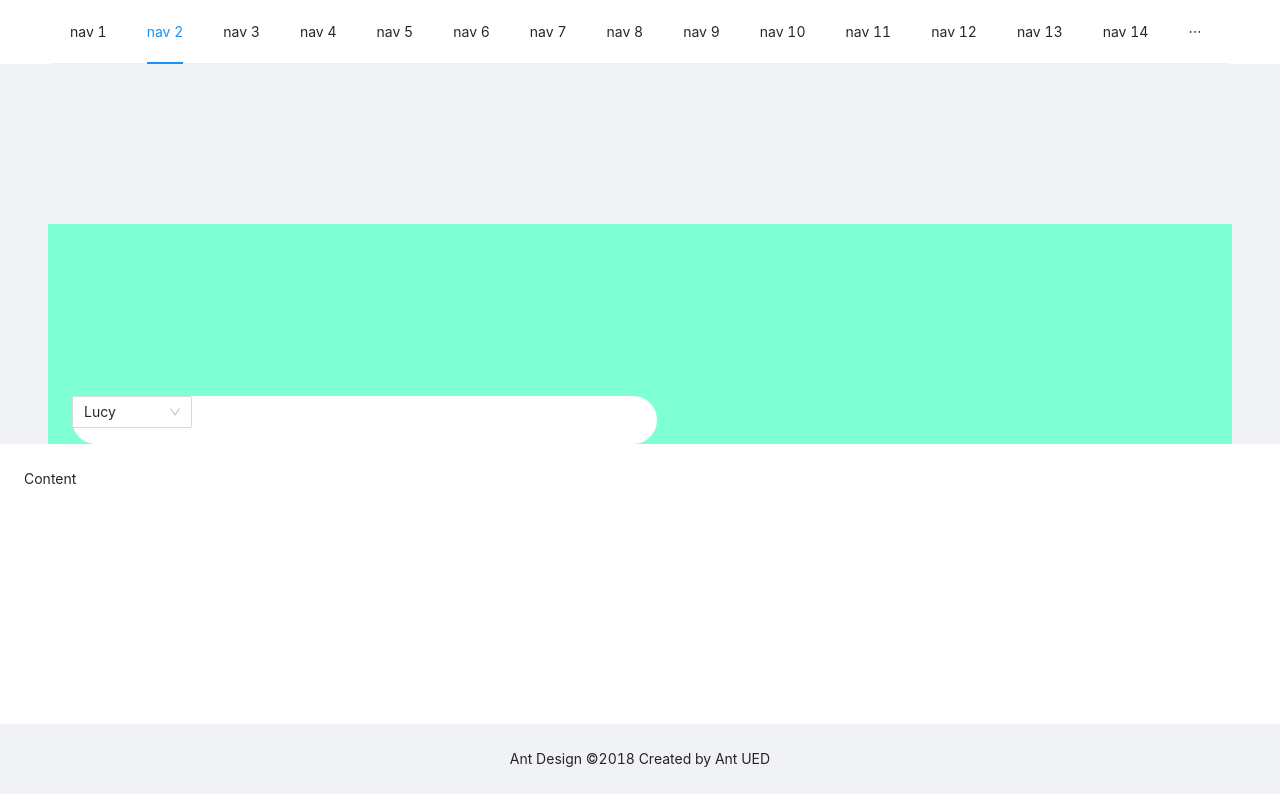
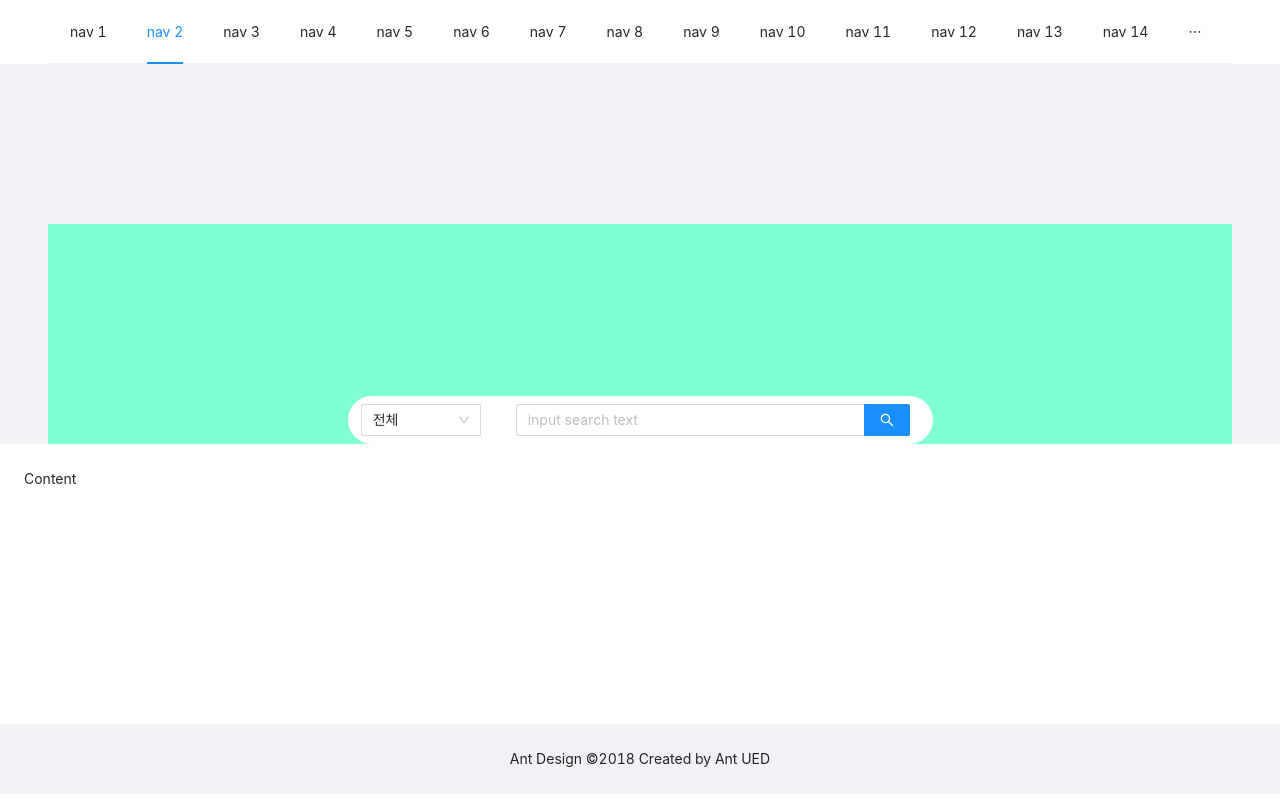
Before and after one commit to sc303030/nba_predict_react, a React (Create React App) app: page / in a window 1280 px wide. Built offline with nearby package versions, Linux system fonts and the light colour scheme.

Commit message:
22.07.20 | add searchInput

```diff
--- a/src/Contents.tsx
+++ b/src/Contents.tsx
@@ -1,6 +1,7 @@
 import { Layout } from 'antd';
 import React from 'react';
 import SelectCategory from "./Select";
+import SearchInput from './SearchInput'
 const {Content } = Layout;
 
 const contents: React.FC = () => (
@@ -10,9 +11,8 @@ const contents: React.FC = () => (
             <div></div>
             <div></div>
             <div  className="search-box">
-            <section>
               <SelectCategory/>
-            </section>
+              <SearchInput />
             </div>
           </div>
         </section>
--- /dev/null
+++ b/src/SearchInput.tsx
@@ -0,0 +1,13 @@
+import { Input, Space } from 'antd';
+import React from 'react';
+const { Search } = Input;
+
+const onSearch = (value: string) => console.log(value);
+
+const searchInput: React.FC = () => (
+  <Space direction="vertical">
+    <Search placeholder="input search text" onSearch={onSearch} enterButton />
+  </Space>
+);
+
+export default searchInput;
--- a/src/Select.tsx
+++ b/src/Select.tsx
@@ -8,15 +8,12 @@ const handleChange = (value: string) => {
 
 const selectCategory: React.FC = () => (
     <Select
-      defaultValue="lucy"
-      style={{
-        width: 120,
-      }}
+      defaultValue="all"
       onChange={handleChange}
     >
-      <Option value="jack">Jack</Option>
-      <Option value="lucy">Lucy</Option>
-      <Option value="Yiminghe">yiminghe</Option>
+      <Option value="all">전체</Option>
+      <Option value="team">팀</Option>
+      <Option value="palyer">선수</Option>
     </Select>
 );
 
--- a/src/index.css
+++ b/src/index.css
@@ -80,4 +80,18 @@ code {
   box-shadow: 0px 35px 26px -21px rgba(0, 0, 0, 0.0008);
   border-radius: 56px;
   width: 585px;
+
+  display: grid;
+  grid-template-columns: 1fr 3fr;
+  margin: auto;
 }
+
+.ant-select{
+  width: 120px;
+    margin: auto;
+}
+
+.ant-space{
+  margin: auto;
+  width: 90%;
+}
```
